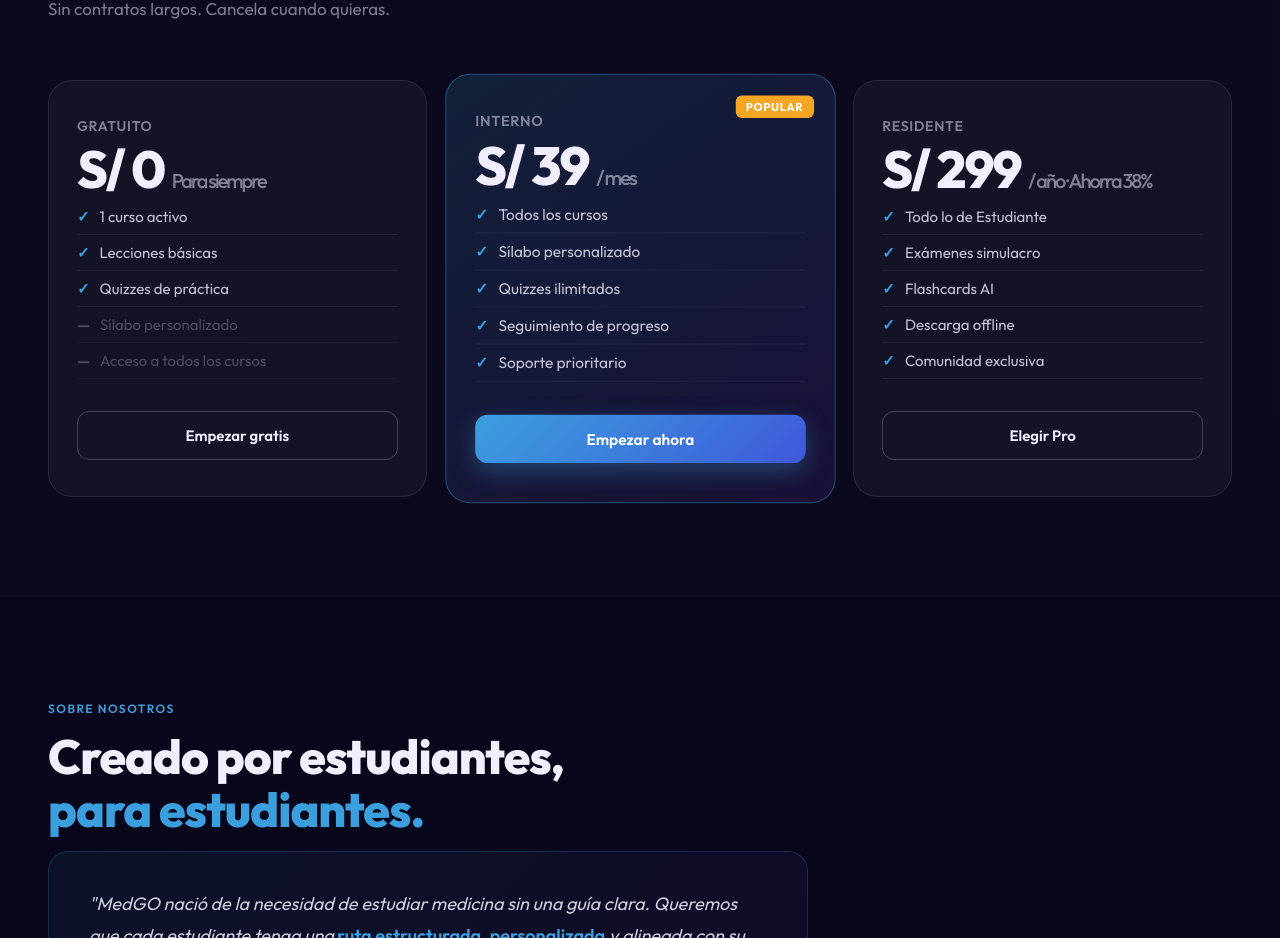
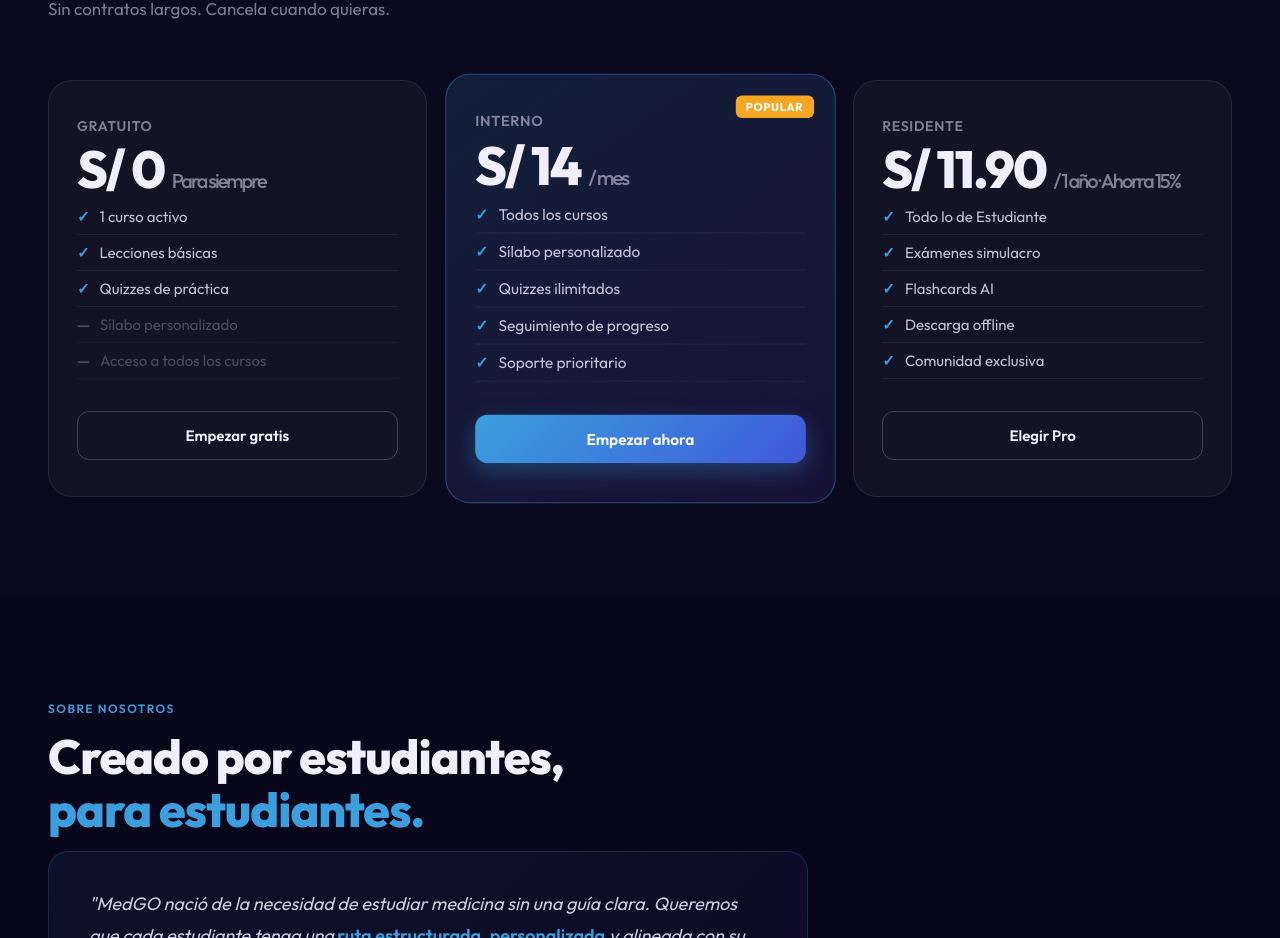
Before and after one commit to BUSTxd/MedGO2.0, a Next.js app: page / in a window 1280 px wide. Shown: the part 2639-3577 px from the top of the page. Built offline with nearby package versions, Linux system fonts and the light colour scheme; no server answers.

Commit message:
Update pricing plans

```diff
--- a/src/components/Pricing.tsx
+++ b/src/components/Pricing.tsx
@@ -2,26 +2,59 @@
 
 type Feature = string | { text: string; disabled: boolean };
 
-const plans: { name: string; price: string; period: string; features: Feature[]; btnStyle: 'primary' | 'ghost'; btnText: string; featured?: boolean; badge?: string }[] = [
+const plans: {
+  name: string;
+  price: string;
+  period: string;
+  features: Feature[];
+  btnStyle: 'primary' | 'ghost';
+  btnText: string;
+  featured?: boolean;
+  badge?: string;
+}[] = [
   {
-    name: 'Gratuito', price: 'S/ 0', period: 'Para siempre',
+    name: 'Gratuito',
+    price: 'S/ 0',
+    period: 'Para siempre',
     features: [
-      '1 curso activo', 'Lecciones básicas', 'Quizzes de práctica',
+      '1 curso activo',
+      'Lecciones básicas',
+      'Quizzes de práctica',
       { text: 'Sílabo personalizado', disabled: true },
       { text: 'Acceso a todos los cursos', disabled: true },
     ],
-    btnStyle: 'ghost', btnText: 'Empezar gratis',
+    btnStyle: 'ghost',
+    btnText: 'Empezar gratis',
   },
   {
-    name: 'Interno', price: 'S/ 39', period: '/ mes',
-    features: ['Todos los cursos', 'Sílabo personalizado', 'Quizzes ilimitados', 'Seguimiento de progreso', 'Soporte prioritario'],
-    btnStyle: 'primary', btnText: 'Empezar ahora',
-    featured: true, badge: 'Popular',
+    name: 'Interno',
+    price: 'S/ 14',
+    period: '/ mes',
+    features: [
+      'Todos los cursos',
+      'Sílabo personalizado',
+      'Quizzes ilimitados',
+      'Seguimiento de progreso',
+      'Soporte prioritario',
+    ],
+    btnStyle: 'primary',
+    btnText: 'Empezar ahora',
+    featured: true,
+    badge: 'Popular',
   },
   {
-    name: 'Residente', price: 'S/ 299', period: '/ año · Ahorra 38%',
-    features: ['Todo lo de Estudiante', 'Exámenes simulacro', 'Flashcards AI', 'Descarga offline', 'Comunidad exclusiva'],
-    btnStyle: 'ghost', btnText: 'Elegir Pro',
+    name: 'Residente',
+    price: 'S/ 11.90',
+    period: '/ 1 año · Ahorra 15%',
+    features: [
+      'Todo lo de Estudiante',
+      'Exámenes simulacro',
+      'Flashcards AI',
+      'Descarga offline',
+      'Comunidad exclusiva',
+    ],
+    btnStyle: 'ghost',
+    btnText: 'Elegir Pro',
   },
 ];
 
@@ -31,8 +64,11 @@
       <div className="section-inner reveal">
         <span className="section-tag">Planes y Precios</span>
         <h2 className="section-title">
-          Invierte en tu<br />
-          <em style={{ fontStyle: 'normal', color: 'var(--orange)' }}>carrera médica.</em>
+          Invierte en tu
+          <br />
+          <em style={{ fontStyle: 'normal', color: 'var(--orange)' }}>
+            carrera médica.
+          </em>
         </h2>
         <p className="section-sub">Sin contratos largos. Cancela cuando quieras.</p>
         <div className={styles.grid}>
@@ -40,15 +76,26 @@
             <div className={`${styles.card} ${p.featured ? styles.featured : ''}`} key={i}>
               {p.badge && <span className={styles.badge}>{p.badge}</span>}
               <div className={styles.planName}>{p.name}</div>
-              <div className={styles.price}>{p.price} <span>{p.period}</span></div>
+              <div className={styles.price}>
+                {p.price} <span>{p.period}</span>
+              </div>
               <ul className={styles.features}>
                 {p.features.map((f, j) => {
                   const disabled = typeof f !== 'string' && f.disabled;
                   const text = typeof f === 'string' ? f : f.text;
-                  return <li key={j} className={disabled ? styles.disabled : ''}>{text}</li>;
+
+                  return (
+                    <li key={j} className={disabled ? styles.disabled : ''}>
+                      {text}
+                    </li>
+                  );
                 })}
               </ul>
-              <button className={`${styles.btn} ${p.btnStyle === 'primary' ? styles.btnPrimary : styles.btnGhost}`}>
+              <button
+                className={`${styles.btn} ${
+                  p.btnStyle === 'primary' ? styles.btnPrimary : styles.btnGhost
+                }`}
+              >
                 {p.btnText}
               </button>
             </div>
```
